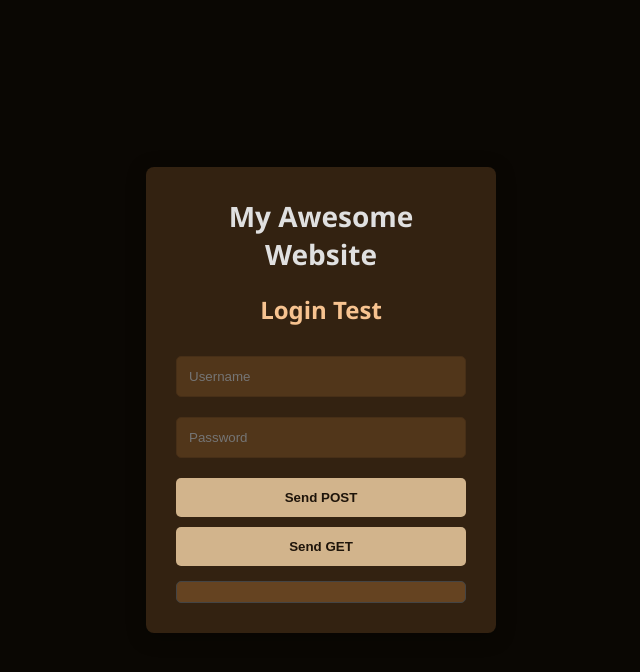
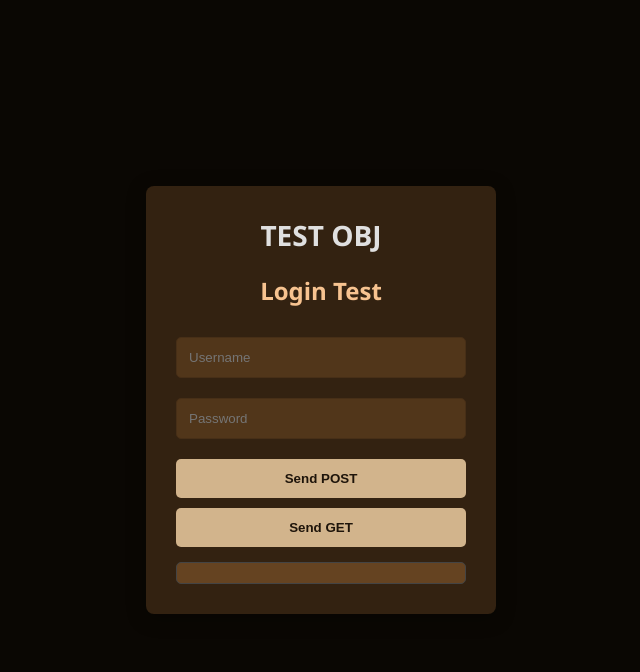
Before and after one commit to Chengotic/project_folder, a Flask app: page / in a window 1280 px wide. Shown: the top 672 px of the page, without its empty margins (319-959 px from the left). Run offline with Flask 3, Linux system fonts and the light colour scheme.

Commit message:
Update index.html
Changed a bit of the text

```diff
--- a/app/templates/index.html
+++ b/app/templates/index.html
@@ -3,7 +3,7 @@
 <head>
     <meta charset="UTF-8">
     <meta name="viewport" content="width=device-width, initial-scale=1.0">
-    <title>Login Test (Backend)</title>
+    <title>Login</title>
     <style>
         body {
             font-family: 'Segoe UI', Tahoma, Geneva, Verdana, sans-serif;
@@ -105,7 +105,7 @@
 </head>
 <body>
     <div class="login-box">
-        <div class="header">My Awesome Website</div>
+        <div class="header">TEST OBJ</div>
         <h2>Login Test</h2>
         <input type="text" id="username" placeholder="Username" required>
         <input type="password" id="password" placeholder="Password" required>
```
